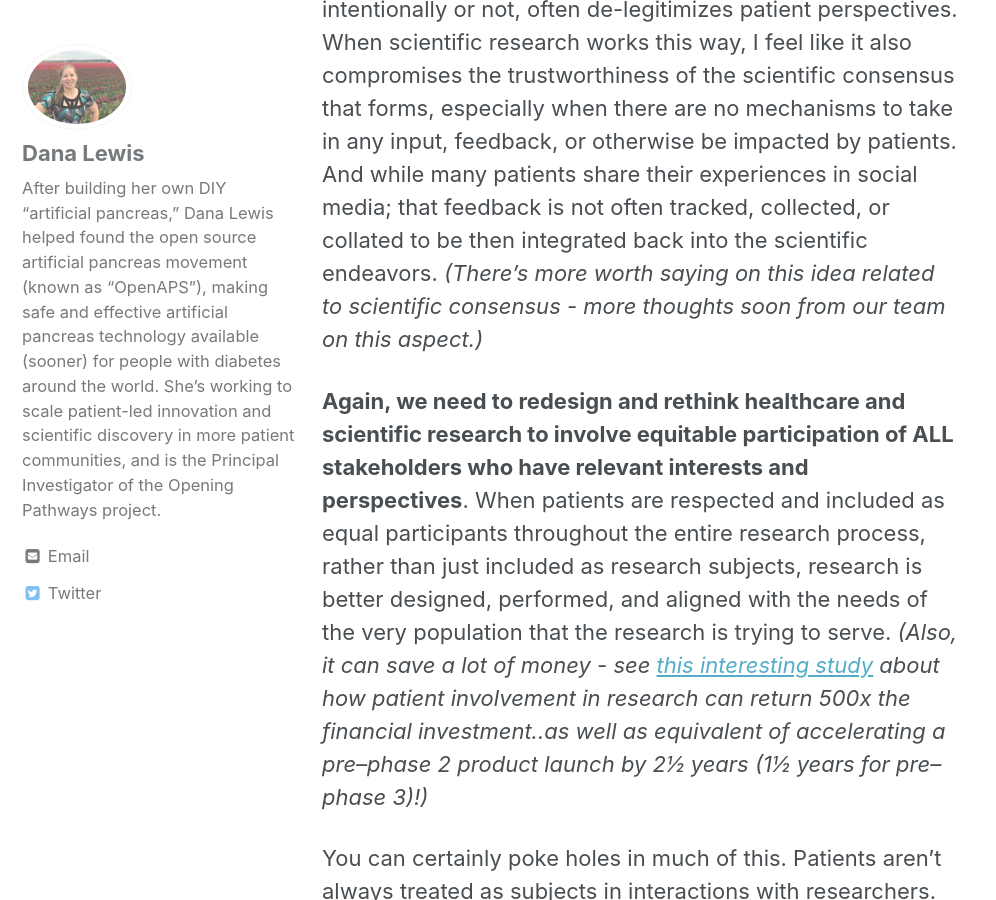
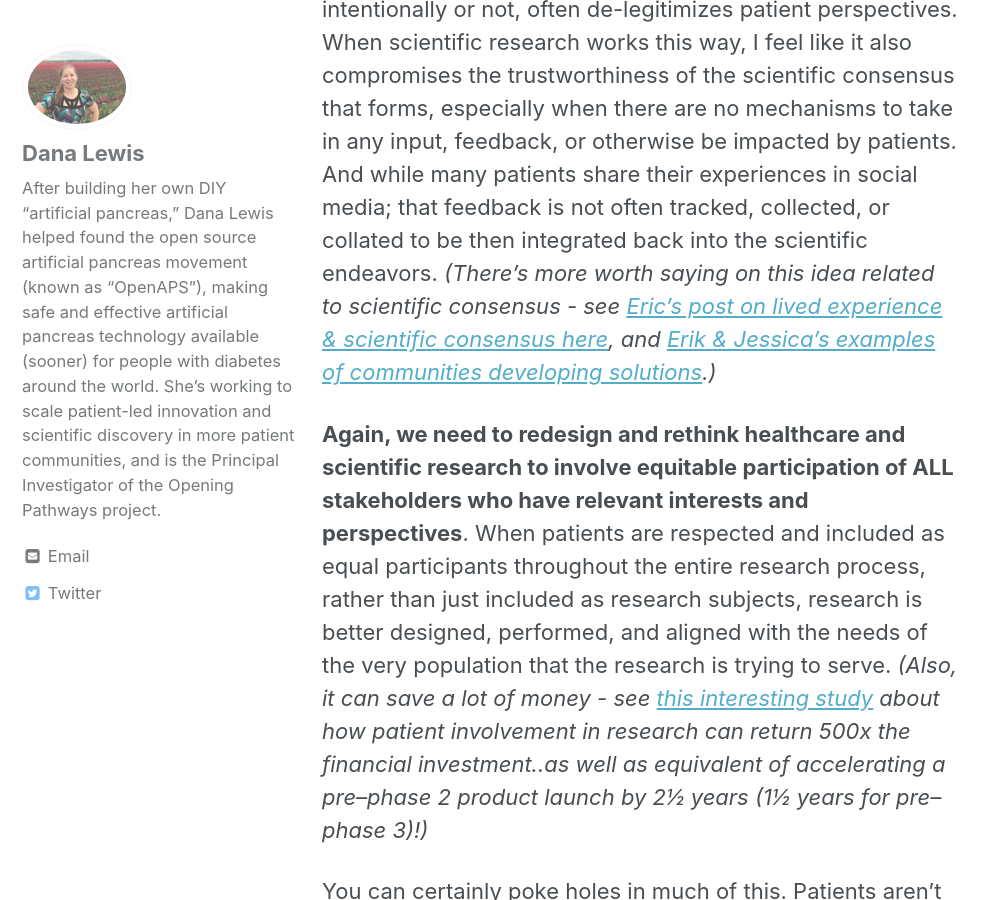
Before and after one commit to opening-pathways/website, a Jekyll site: the page built from _posts/2019-04-12-patient-in-the-cage.md, in a window 1280 px wide and 900 px high, scrolled down 4358 px. Shown: the whole window, without its empty margins (0-996 px from the left). Built offline with Jekyll 4.4.1, drawn with Linux system fonts in a browser that asks for light colours.

Commit message:
Add links to E&E's other related posts

```diff
--- a/_posts/2019-04-12-patient-in-the-cage.md
+++ b/_posts/2019-04-12-patient-in-the-cage.md
@@ -29,7 +29,7 @@ I’ve come to better understand the disconnect that was going on in some of the
 
 As the word “subject” suggests, this made me feel, in healthcare and in scientific research, like patients are often treated as if we have been placed in a cage. My feeling is often that we, as patients and subjects, have zero power at any stage in the traditional research process; our experiences, perspectives, and insights - and even data, particularly if we are an “outlier” - may be outright ignored because we are merely “the subject.” It’s literally built into the words describing us.  We must be patient while we wait for someone to help us; in essence, assuming our powerlessness.  We are the subject of what is discussed, not a discussant and, thus, powerless. The problem is particularly frustrating because, if I have zero power, I also have no ability to course correct any potential problems with research. This happens from conceptualizing the “research study” all the way to the “peer review” process of publishing the outcome of studies.
 
-I’m not the first to notice this; there is work being done to shift culture; but the most common approach to research *(as reflected in a microcosm on that call I experienced, or when Eric first asked if he could help by doing a study on me)*, intentionally or not, often de-legitimizes patient perspectives. When scientific research works this way, I feel like it also compromises the trustworthiness of the scientific consensus that forms, especially when there are no mechanisms to take in any input, feedback, or otherwise be impacted by patients. And while many patients share their experiences in social media; that feedback is not often tracked, collected, or collated to be then integrated back into the scientific endeavors. *(There’s more worth saying on this idea related to scientific consensus - more thoughts soon from our team on this aspect.)*
+I’m not the first to notice this; there is work being done to shift culture; but the most common approach to research *(as reflected in a microcosm on that call I experienced, or when Eric first asked if he could help by doing a study on me)*, intentionally or not, often de-legitimizes patient perspectives. When scientific research works this way, I feel like it also compromises the trustworthiness of the scientific consensus that forms, especially when there are no mechanisms to take in any input, feedback, or otherwise be impacted by patients. And while many patients share their experiences in social media; that feedback is not often tracked, collected, or collated to be then integrated back into the scientific endeavors. *(There’s more worth saying on this idea related to scientific consensus - see [Eric's post on lived experience & scientific consensus here](http://openingpathways.org/lived-experience-consensus), and [Erik & Jessica's examples of communities developing solutions](http://openingpathways.org/people-are-not-problems).)*
 
 **Again, we need to redesign and rethink healthcare and scientific research to involve equitable participation of ALL stakeholders who have relevant interests and perspectives**. When patients are respected and included as equal participants throughout the entire research process, rather than just included as research subjects, research is better designed, performed, and aligned with the needs of the very population that the research is trying to serve. *(Also, it can save a lot of money - see [this interesting study](http://bit.ly/2XeUVqh) about how patient involvement in research can return 500x the financial investment..as well as equivalent of accelerating a pre–phase 2 product launch by 2½ years (1½ years for pre–phase 3)!)*
 
```
